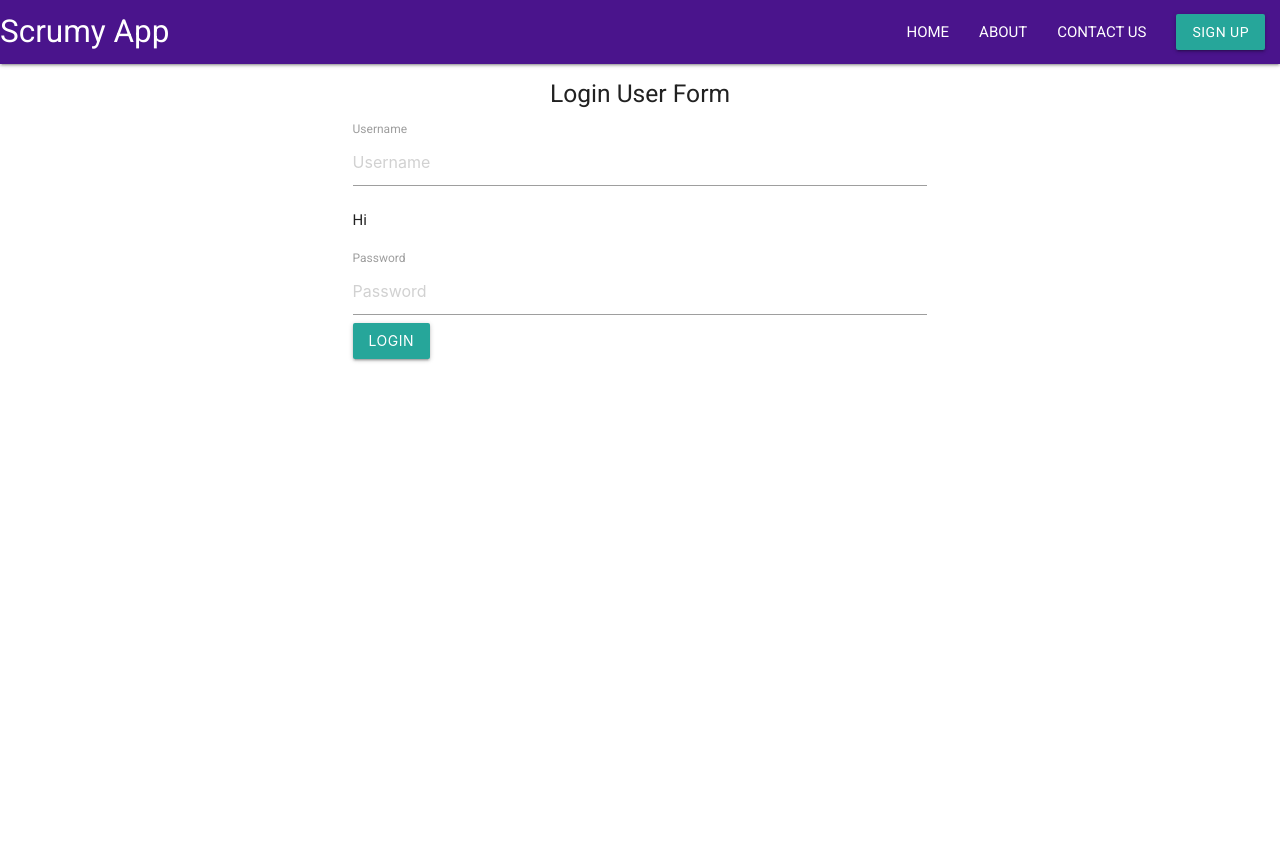
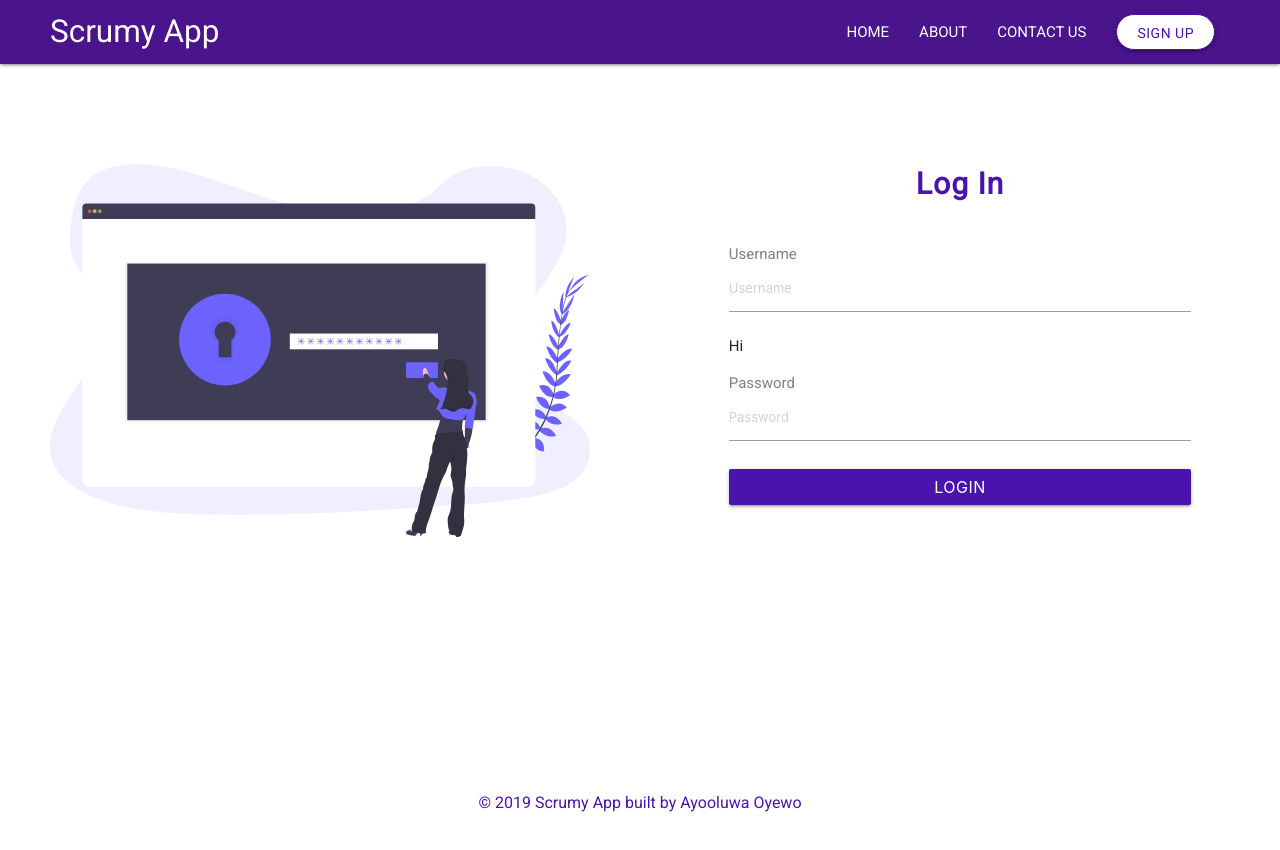
Before and after one commit to oyewoas/scrumy-app-frontend, an Angular app: page /login in a window 1280 px wide. Shown: the top 850 px of the page. Before the commit the page ends 800 px from the top, so only its background shows below. Built offline with nearby package versions, Linux system fonts and the light colour scheme; what ngx-materialize would draw is missing.

Commit message:
dashboard development in progress

```diff
--- a/src/app/login/login.component.css
+++ b/src/app/login/login.component.css
@@ -0,0 +1,76 @@
+nav{
+    padding-left: 50px;
+    padding-right: 50px;
+}
+.nav-btn{
+    color: #4a14ac;
+    background-color: white;
+    border-radius: 30px;
+   padding: 0px 20px;
+    border: 1px solid #4a14ac;
+}
+
+.form{
+    padding-top: 50px;
+    padding-bottom: 100px;
+    padding-left: 50px;
+    padding-right: 50px;
+}
+.image{
+
+    padding-left: 50px;
+    padding-right: 50px;
+
+    padding-top: 100px
+
+
+}
+.btn-submit{
+    width: 100%;
+    color: white;
+    background-color: #4a14ac;
+    font-size: 16px;
+    padding: 0px 30px;
+    margin-top: 20px;
+    margin-bottom: 20px;
+}
+.footer{
+    padding-top: 100px;
+    padding-bottom: 30px;
+    padding-right: 30px;
+    padding-left: 30px;
+}
+.footer-paragraph{
+    font-size: 16px;
+    color: #4a14ac;
+    padding: 10px 0px;
+
+}
+.input-field{
+    font-size: 13px !important;
+    color: black !important;
+}
+
+input:focus {
+border-bottom : 3px  #4a14ac !important;
+padding-left: 5px;
+
+    }
+
+
+.form .row{
+    padding-left: 50px;
+    padding-right: 50px;
+}
+label{
+    color: gray;
+    font-size: 15px;
+    font-weight: 400;
+}
+.heading-4{
+    font-weight: bolder;
+    letter-spacing: 1px;
+    font-size: 30px;
+    color: #4a14ac;
+    padding: 30px;
+}
--- a/src/app/login/login.component.html
+++ b/src/app/login/login.component.html
@@ -22,33 +22,42 @@
       </div>
 </div>
 
-<div class="container">
-  <div>
+<div class="container-fluid content">
     <div class="row">
-      <div class="col s2"></div>
-      <form class="col s8">
+        <div class="col l6 m6 s12 center image">
+          <img src="../../assets/img/undraw_authentication_fsn5.svg" class="responsive-img " alt="scrumboard" srcset="">
+        </div>
+        <div class="col l6 m6 s12 form">
+          <form class="">
               <div class="center">
-        <h5>Login User Form</h5>
+              <h4 class="heading-4">Log In</h4>
 
               </div>
               <div class="row">
-          <div class="col s12">
+                <div class="">
                   <label for="username">Username</label>
                   <input placeholder="Username" name="loginusername" [ngModelOptions]="{standalone: true}" [(ngModel)]="dataservice.loginusername" id="loginusername" type="text" class="input-field validate">
                   <p>Hi {{dataservice.loginusername}}</p>
                 </div>
 
-          <div class=" col s12">
+                <div class="">
                   <label for="password">Password</label>
                   <input id="loginpassword" name="loginpwd" [ngModelOptions]="{standalone: true}" [(ngModel)]="dataservice.loginpwd" placeholder="Password" type="password" class="input-field validate">
                 </div>
-          <div class=" col s12">
-              <button class="waves-effect waves-light btn">Login</button>
+                <div class="center">
+                    <button class="btn-submit btn">Login</button>
                 </div>
               </div>
           </form>
-      <div class="col s2"></div>
+        </div>
+    </div>
+
+    <footer>
+        <div class="row footer">
+            <div class="col s12 center">
+                <p class="footer-paragraph">&copy; 2019 Scrumy App built by Ayooluwa Oyewo</p>
+            </div>
+        </div>
+    </footer>
 
 </div>
-
-  </div>
--- a/src/app/signup/signup.component.css
+++ b/src/app/signup/signup.component.css
@@ -0,0 +1,11 @@
+nav{
+    padding-left: 50px;
+    padding-right: 50px;
+}
+.nav-btn{
+    color: #4a14ac;
+    background-color: white;
+    border-radius: 30px;
+   padding: 0px 20px;
+    border: 1px solid #4a14ac;
+}
```
Also changed, not shown: src/app/login/login.component.1.css (added), src/assets/img/undraw_authentication_fsn5.svg (added). Lines whose indentation alone changed are shown as unchanged.
